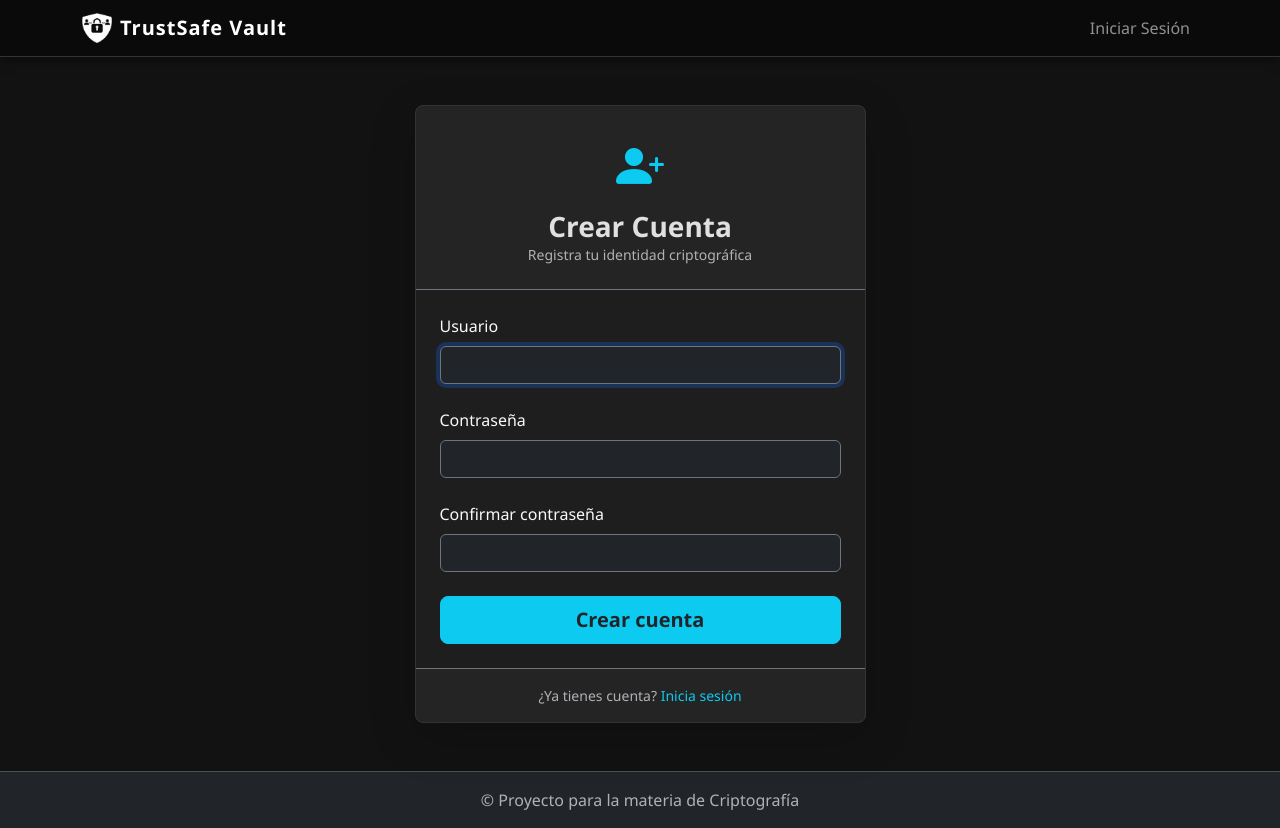
After one commit to LuisQuintana23/cryptography, a Flask app: page /register in a window 1280 px wide. The commit adds this page. Run offline with Flask 3, Linux system fonts and the light colour scheme; some libraries are stand-ins or nearby versions.

Commit message:
feat: add registration page and update links for account creation

```diff
--- a/app/templates/index.html
+++ b/app/templates/index.html
@@ -25,7 +25,7 @@
                 </div>
                 <br>
                 <a href="{{ url_for('main.login') }}" class="btn btn-primary btn-lg mt-3 mx-2">Iniciar Sesión</a>
-                <button class="btn btn-outline-light btn-lg mt-3 mx-2">Crear Cuenta</button>
+                <a href="{{ url_for('main.register') }}" class="btn btn-outline-light btn-lg mt-3 mx-2">Crear Cuenta</a>
             {% endif %}
         </div>
     </div>
--- a/app/templates/login.html
+++ b/app/templates/login.html
@@ -56,7 +56,7 @@
 
             <div class="card-footer border-secondary text-center py-3">
                 <p class="mb-0 text-muted small">
-                    ¿No tienes una cuenta? <a href="#" class="text-info text-decoration-none">Regístrate aquí</a>
+                    ¿No tienes una cuenta? <a href="{{ url_for('main.register') }}" class="text-info text-decoration-none">Regístrate aquí</a>
                 </p>
             </div>
         </div>
--- /dev/null
+++ b/app/templates/register.html
@@ -0,0 +1,53 @@
+{% extends "base.html" %}
+
+{% block title %}Crear Cuenta - Proyecto Vault{% endblock %}
+
+{% block content %}
+<div class="row justify-content-center align-items-center" style="min-height: 70vh;">
+    <div class="col-12 col-md-8 col-lg-5">
+        <div class="card bg-dark border-secondary shadow-lg">
+            <div class="card-header border-secondary text-center py-4">
+                <i class="bi bi-person-plus-fill text-info" style="font-size: 3rem;"></i>
+                <h3 class="mb-0 mt-2 fw-bold">Crear Cuenta</h3>
+                <p class="text-muted small mb-0">Registra tu identidad criptográfica</p>
+            </div>
+
+            <div class="card-body p-4">
+                {% if error %}
+                    <div class="alert alert-danger d-flex align-items-center mb-4" role="alert">
+                        <i class="bi bi-exclamation-triangle-fill me-2"></i>
+                        <div>{{ error }}</div>
+                    </div>
+                {% endif %}
+
+                <form method="POST" action="{{ url_for('main.register') }}">
+                    <div class="mb-4">
+                        <label for="username" class="form-label text-light">Usuario</label>
+                        <input type="text" class="form-control bg-dark border-secondary text-light" id="username" name="username" minlength="3" maxlength="50" required autofocus>
+                    </div>
+
+                    <div class="mb-4">
+                        <label for="password" class="form-label text-light">Contraseña</label>
+                        <input type="password" class="form-control bg-dark border-secondary text-light" id="password" name="password" minlength="8" required>
+                    </div>
+
+                    <div class="mb-4">
+                        <label for="password_confirm" class="form-label text-light">Confirmar contraseña</label>
+                        <input type="password" class="form-control bg-dark border-secondary text-light" id="password_confirm" name="password_confirm" minlength="8" required>
+                    </div>
+
+                    <div class="d-grid mt-4">
+                        <button type="submit" class="btn btn-info text-dark btn-lg fw-bold">Crear cuenta</button>
+                    </div>
+                </form>
+            </div>
+
+            <div class="card-footer border-secondary text-center py-3">
+                <p class="mb-0 text-muted small">
+                    ¿Ya tienes cuenta? <a href="{{ url_for('main.login') }}" class="text-info text-decoration-none">Inicia sesión</a>
+                </p>
+            </div>
+        </div>
+    </div>
+</div>
+{% endblock %}
```
